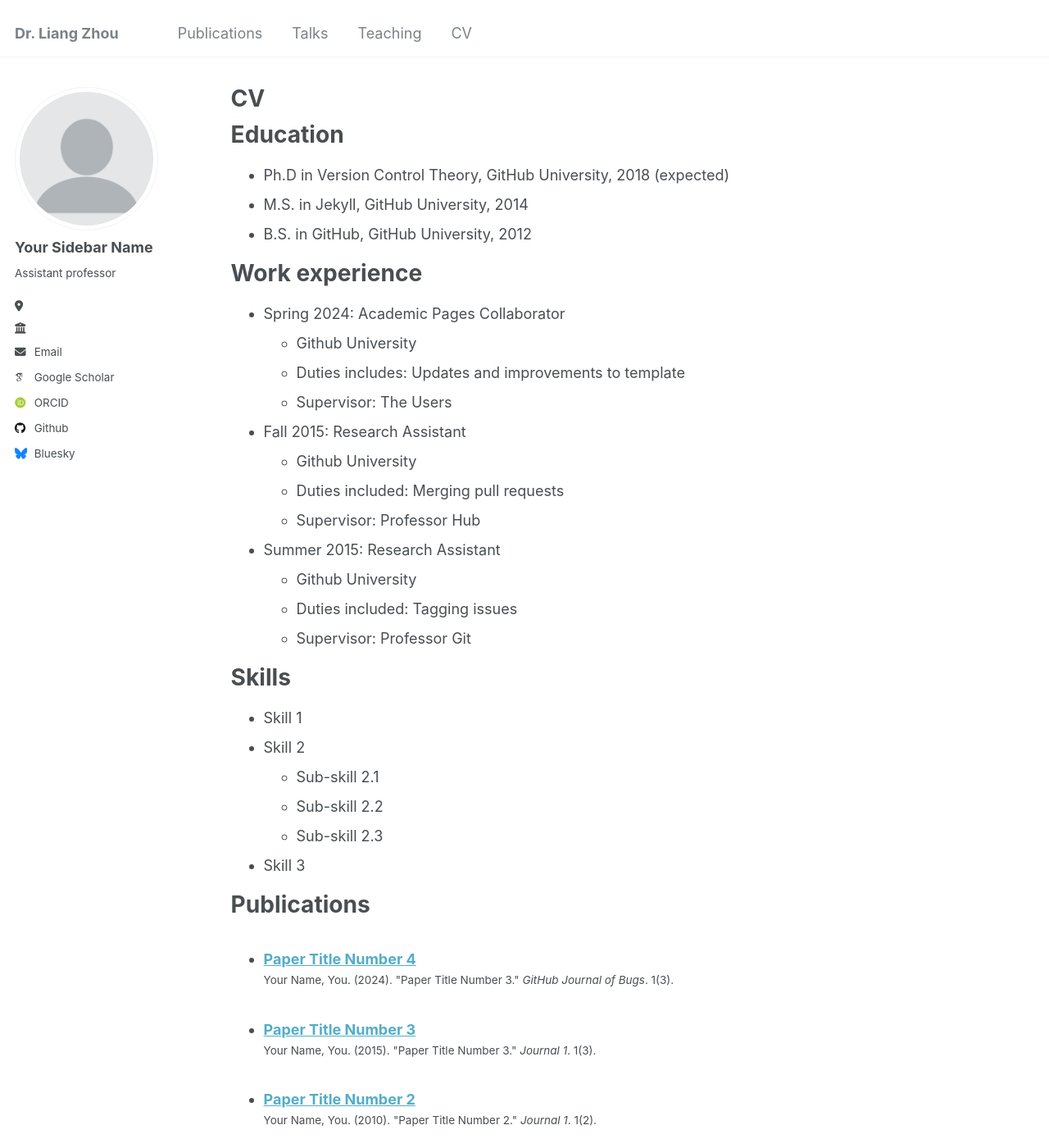
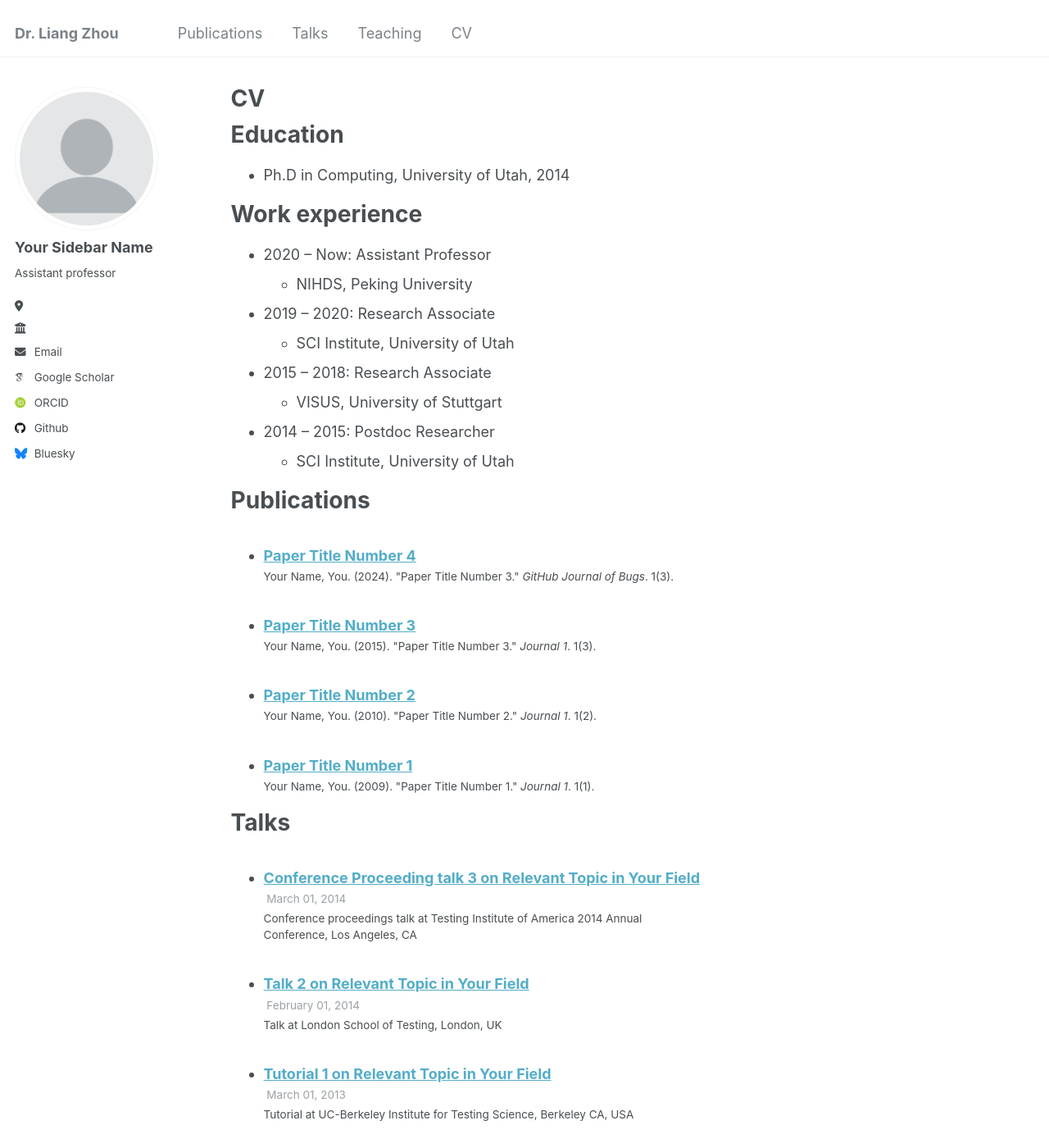
Before and after one commit to zhou-l/zhou-l.github.io, a Jekyll site: the page built from _pages/cv.md, in a window 1280 px wide and 1400 px high. Shown: the whole window at 82% size. Built offline with Jekyll 4.4.1, drawn with Linux system fonts in a browser that asks for light colours; some web fonts are replaced; some of the changed text lies outside the part shown.

Commit message:
Update cv.md

```diff
--- a/_pages/cv.md
+++ b/_pages/cv.md
@@ -11,35 +11,22 @@
 
 Education
 ======
-* Ph.D in Version Control Theory, GitHub University, 2018 (expected)
-* M.S. in Jekyll, GitHub University, 2014
-* B.S. in GitHub, GitHub University, 2012
+* Ph.D in Computing, University of Utah, 2014
 
 Work experience
 ======
-* Spring 2024: Academic Pages Collaborator
-  * Github University
-  * Duties includes: Updates and improvements to template
-  * Supervisor: The Users
+* 2020 -- Now: Assistant Professor
+  * NIHDS, Peking University
 
-* Fall 2015: Research Assistant
-  * Github University
-  * Duties included: Merging pull requests
-  * Supervisor: Professor Hub
+* 2019 -- 2020: Research Associate
+  * SCI Institute, University of Utah
 
-* Summer 2015: Research Assistant
-  * Github University
-  * Duties included: Tagging issues
-  * Supervisor: Professor Git
+* 2015 -- 2018: Research Associate
+  * VISUS, University of Stuttgart
 
-Skills
-======
-* Skill 1
-* Skill 2
-  * Sub-skill 2.1
-  * Sub-skill 2.2
-  * Sub-skill 2.3
-* Skill 3
+* 2014 -- 2015: Postdoc Researcher
+  * SCI Institute, University of Utah
+
 
 Publications
 ======
@@ -58,7 +45,3 @@
   <ul>{% for post in site.teaching reversed %}
     {% include archive-single-cv.html %}
   {% endfor %}</ul>
-
-Service and leadership
-======
-* Currently signed in to 43 different slack teams
```
